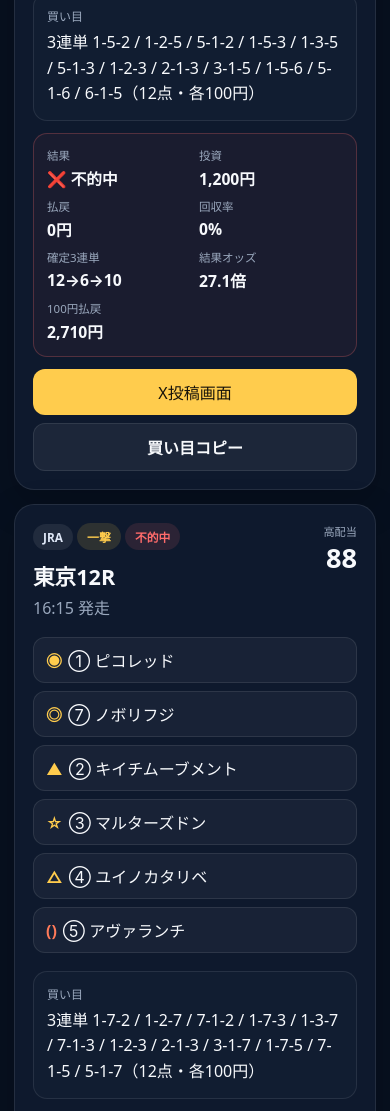
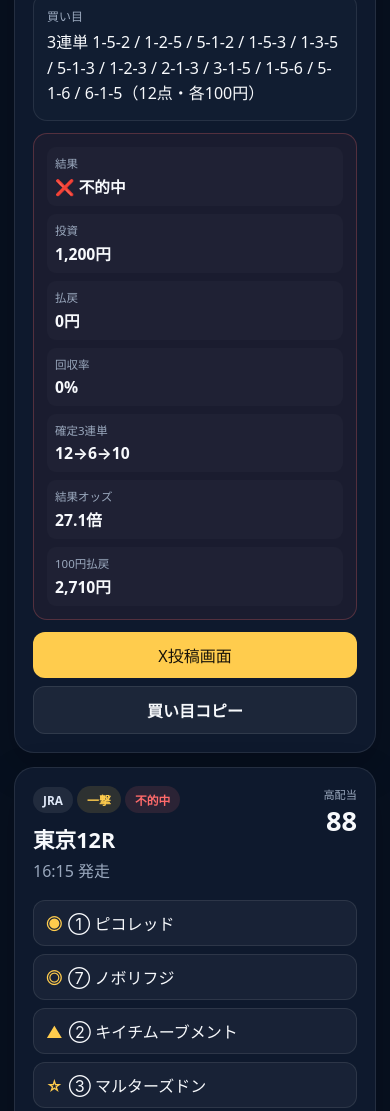
Before and after one commit to keibabot/keiba-pwa, a plain HTML site: page index.html in a window 390 px wide. Shown: the part 1460-2571 px from the top of the page. Drawn offline with Linux system fonts and the light colour scheme.

Commit message:
Style detailed odds and result fields

```diff
--- a/styles.css
+++ b/styles.css
@@ -156,6 +156,7 @@ h2 { margin-bottom: 8px; }
 }
 .mark b { color: var(--accent); margin-right: 6px; }
 .mark.bomb b { color: var(--accent-2); }
+.mark small { display: block; margin: 4px 0 0 24px; color: var(--muted); }
 
 .bet-box {
   background: var(--panel-2);
@@ -165,6 +166,7 @@ h2 { margin-bottom: 8px; }
 }
 .bet-title { margin-bottom: 5px; color: var(--muted); font-size: .75rem; }
 .bet { margin-bottom: 0; line-height: 1.6; overflow-wrap: anywhere; }
+.bet-odds { margin: 8px 0 0; font-size: .82rem; }
 
 .result-box {
   margin-top: 12px;
@@ -178,8 +180,10 @@ h2 { margin-bottom: 8px; }
 }
 .result-box.hit { border-color: rgba(73,209,125,.35); background: rgba(73,209,125,.07); }
 .result-box.miss { border-color: rgba(255,107,107,.25); background: rgba(255,107,107,.05); }
+.result-box div { background: rgba(255,255,255,.025); border-radius: 9px; padding: 8px; }
 .result-box div span { display: block; color: var(--muted); font-size: .72rem; margin-bottom: 4px; }
-.result-box div strong { font-size: .98rem; }
+.result-box div strong { font-size: .98rem; overflow-wrap: anywhere; }
+.result-box .result-detail { grid-column: 1 / -1; }
 .result-box .result-odds { grid-column: 1 / -1; margin: 4px 0 0; font-size: .82rem; }
 
 .card-actions { display: grid; grid-template-columns: 1fr 1fr; gap: 8px; margin-top: 12px; }
@@ -208,4 +212,6 @@ footer { padding: 34px 0 46px; color: var(--muted); text-align: center; font-siz
   .topbar .button { width: 100%; max-width: none; }
   .hero { align-items: flex-start; }
   .card-actions { grid-template-columns: 1fr; }
+  .result-box { grid-template-columns: 1fr; }
+  .result-box .result-detail, .result-box .result-odds { grid-column: 1; }
 }
```
